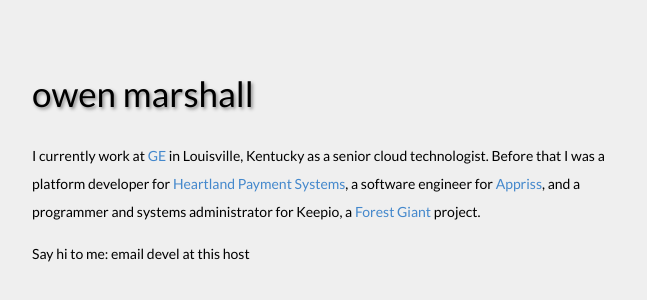
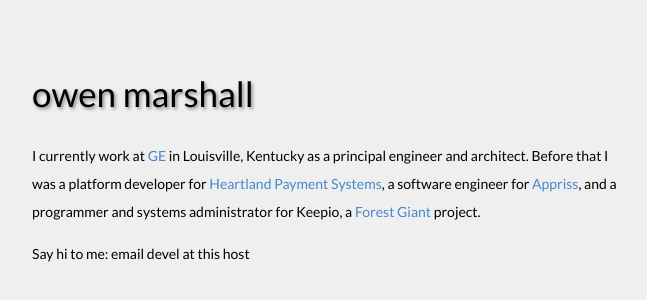
Before and after one commit to owen/owen.github.io, a plain HTML site: page index.html in a window 1280 px wide. Shown: the part 82-382 px from the top of the page, without its empty margins (80-727 px from the left). Drawn offline with Linux system fonts and the light colour scheme.

Commit message:
promotions woo

```diff
--- a/index.html
+++ b/index.html
@@ -103,7 +103,7 @@
       <h1 itemprop="name">Owen Marshall</h1>
     </header>
     <article>
-      <p>I currently work at <a itemprop="affiliation" href="http://www.ge.com/">GE</a> in <span itemprop="address" itemscope itemtype="http://data-vocabulary.org/Address"><span itemprop="locality">Louisville</span>, <span itemprop="region">Kentucky</span></span> as a <span itemprop="title">senior cloud technologist</span>.  Before that I was a platform developer for <a href="http://www.heartlandpaymentsystems.com/">Heartland Payment Systems</a>, a software engineer for <a href="http://www.appriss.com/">Appriss</a>, and a programmer and systems administrator for Keepio, a <a href="http://www.forestgiant.com/">Forest Giant</a> project.</p>
+      <p>I currently work at <a itemprop="affiliation" href="http://www.ge.com/">GE</a> in <span itemprop="address" itemscope itemtype="http://data-vocabulary.org/Address"><span itemprop="locality">Louisville</span>, <span itemprop="region">Kentucky</span></span> as a <span itemprop="title">principal engineer and architect</span>.  Before that I was a platform developer for <a href="http://www.heartlandpaymentsystems.com/">Heartland Payment Systems</a>, a software engineer for <a href="http://www.appriss.com/">Appriss</a>, and a programmer and systems administrator for Keepio, a <a href="http://www.forestgiant.com/">Forest Giant</a> project.</p>
       <p>Say hi to me: email devel at this host
     </article>
   </body>
```
